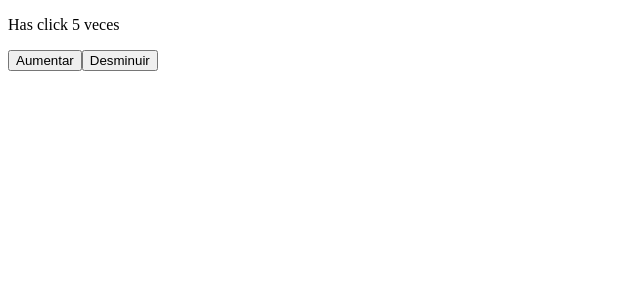
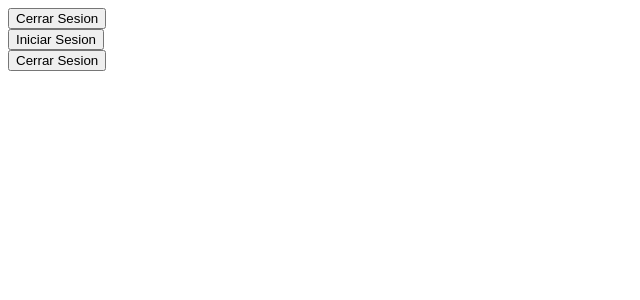
Before and after one commit to Jhonatanisai8/app-repaso-react, a React (Vite) app: page / in a window 1280 px wide. Shown: the top 300 px of the page, without its empty margins (0-640 px from the left). Built offline with nearby package versions, Linux system fonts and the light colour scheme.

Commit message:
Condicionales y ternarios en react

```diff
--- a/src/App.jsx
+++ b/src/App.jsx
@@ -1,4 +1,5 @@
 // import ContadorApp from './components/events/ContadorApp'
+import BotonAcceso from './components/condiciones/BotonAcceso'
 import MiBoton from './components/events/MiBoton'
 import PerfilUsuario from './components/PerfilUsuario'
 import TarjetaEmpleado from './components/props/TarjetaEmpleado'
@@ -34,9 +35,19 @@ function App() {
         valor={0}
       >
       </ContadorApp> */}
-      <Contador valor={5}>
+      {/* <Contador valor={5}>
         Soy un Boton
-      </Contador>
+      </Contador> */}
+
+      <BotonAcceso
+        estaLogueado={true}>
+      </BotonAcceso>
+      <BotonAcceso
+        estaLogueado={false}>
+      </BotonAcceso>
+      <BotonAcceso
+        estaLogueado={true}>
+      </BotonAcceso>
     </div>
   )
 }
--- /dev/null
+++ b/src/components/condiciones/BotonAcceso.jsx
@@ -0,0 +1,13 @@
+import React from 'react'
+
+const BotonAcceso = ({ estaLogueado }) => {
+  return (
+    <div>
+      <button>
+        {estaLogueado ? "Cerrar Sesion" : "Iniciar Sesion"}
+      </button>
+    </div>
+  )
+}
+
+export default BotonAcceso
```
